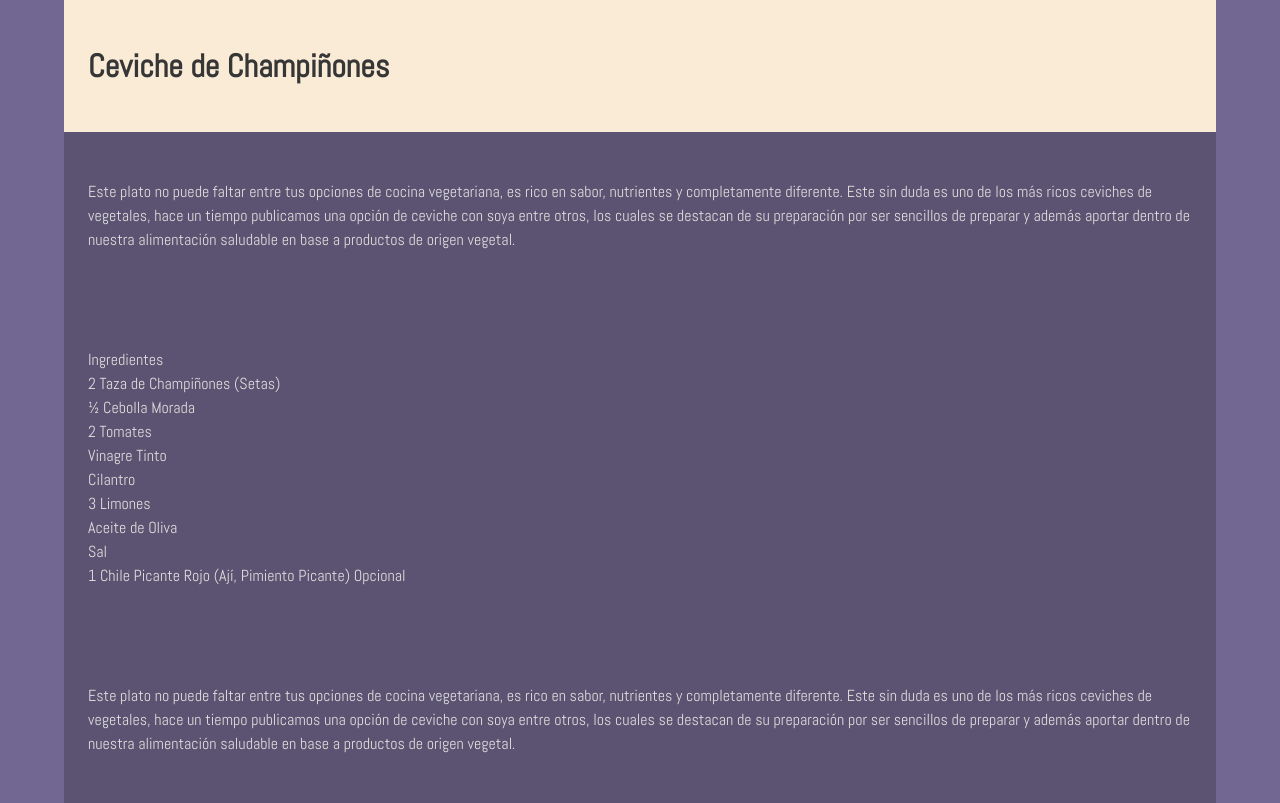
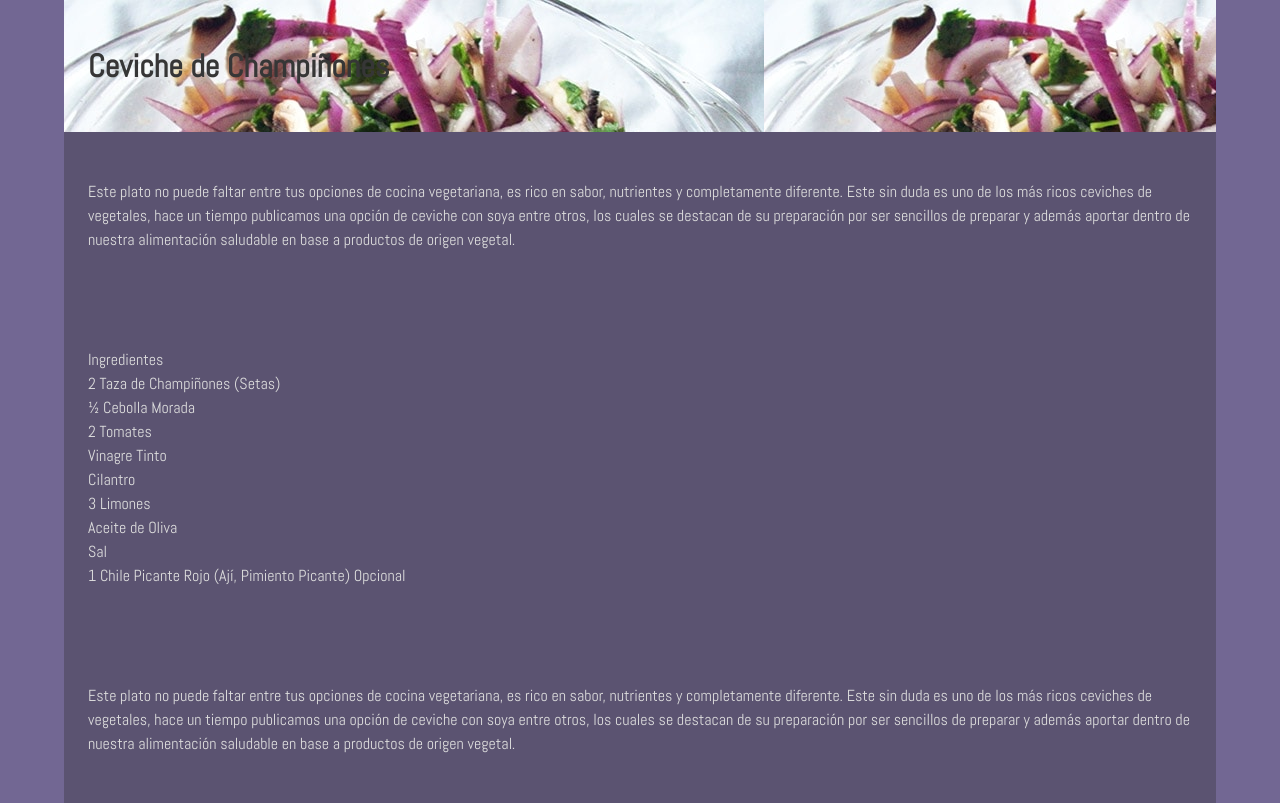
Before and after one commit to jesushernan3/adt-recetas, a PHP site: page /vistas/recetas/crudas-ensaladas/recetas-id-02-ceviche.php in a window 1280 px wide. Shown: the part 52-855 px from the top of the page. Run offline with PHP 8.4, Linux system fonts and the light colour scheme.

Commit message:
trabajando en vista articulo: cabecera

```diff
--- a/assets/css/main.css
+++ b/assets/css/main.css
@@ -76,7 +76,9 @@ header {
 .articulo .hero {
   background-color: antiquewhite;
 }
-
+.hero-body {
+  background-image: url('../img/ensaladas/ceviche-champinones.jpg');
+}
 
 /*··························· Barra de Navegacion  */
 
--- a/vistas/recetas/crudas-ensaladas/recetas-id-02-ceviche.php
+++ b/vistas/recetas/crudas-ensaladas/recetas-id-02-ceviche.php
@@ -6,15 +6,18 @@
 
   <div class="articulo container">
 
+      <!-- Banner Titulo -->
       <div class="hero">
         <div class="hero-body">
-          <iv class="container">
+          <div class="container">
             <h1 class="title">
             Ceviche de Champiñones
             </h1>
-          </iv>
+          </div>
         </div>
       </div>
+      <!-- /Banner Titulo -->
+
 
     <article>
       <section class="section">
```
